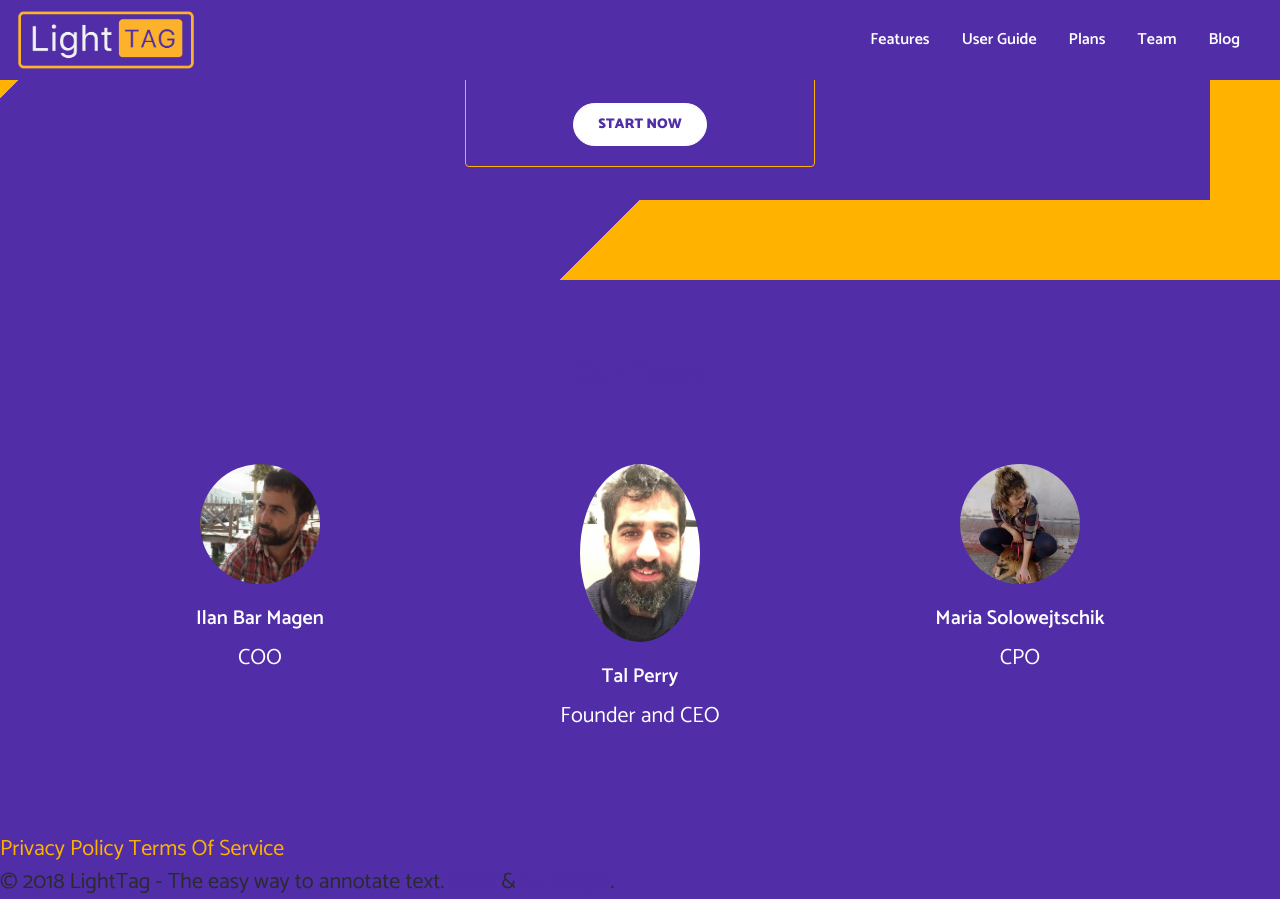
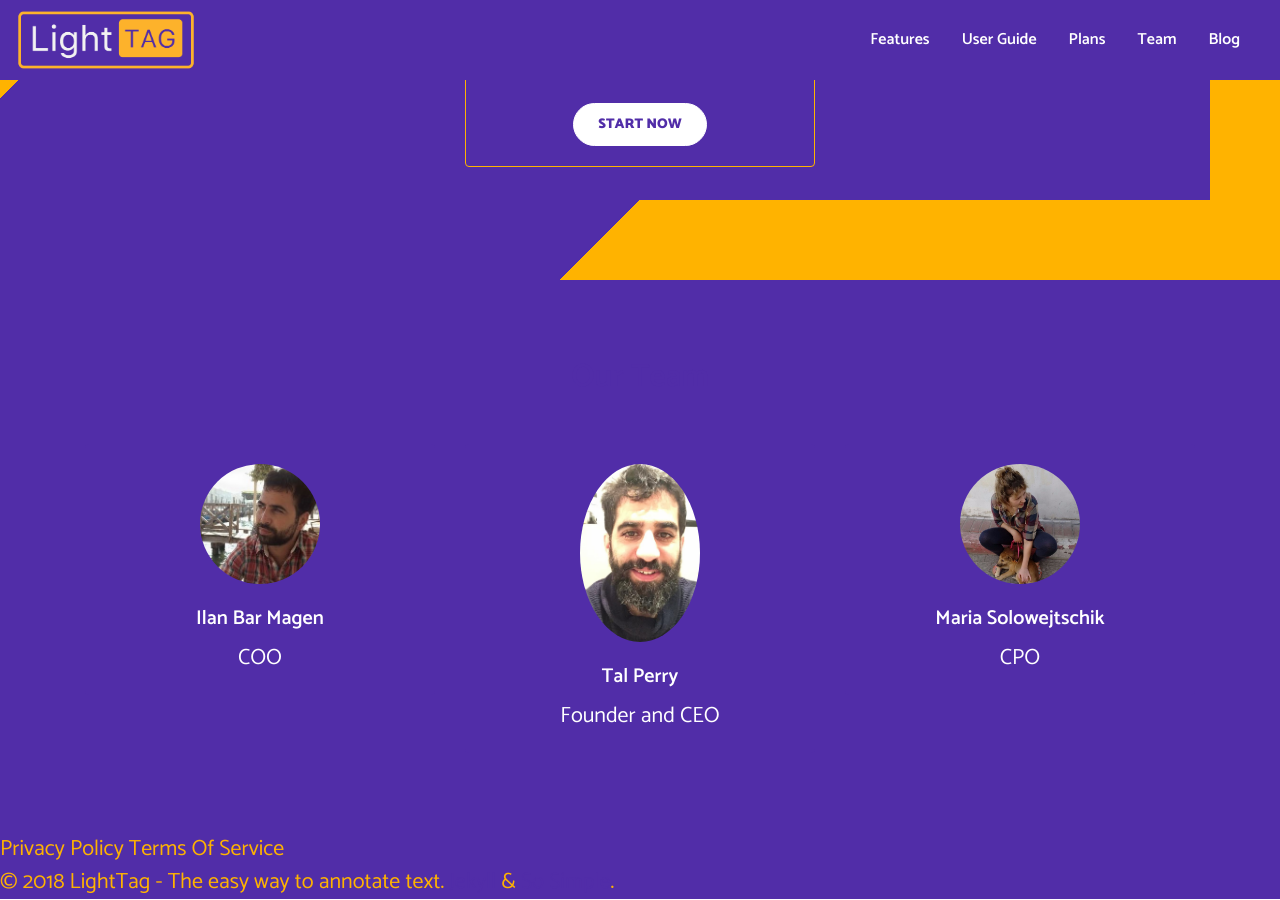
Before and after one commit to talolard/lt_landing_page_2, a Jekyll site: the page built from index.md, in a window 1280 px wide and 900 px high, scrolled down 2974 px. Built offline with Jekyll 4.4.1, drawn with Linux system fonts in a browser that asks for light colours; nearby versions of some CDN libraries; comment, search, counter and statistics services are not loaded.

```diff
--- a/_includes/footer.html
+++ b/_includes/footer.html
@@ -1,4 +1,4 @@
-<footer id="footer" class="site-footer">
+<footer id="footer" class="site-footer text-orange">
   {% include footer-custom.html %}
 
   {%- if site.footer_links -%}
--- a/_includes/style.html
+++ b/_includes/style.html
@@ -1,6 +1,10 @@
 <!--Bootstrap 4-->
 <link rel="stylesheet" href="https://maxcdn.bootstrapcdn.com/bootstrap/4.0.0-alpha.6/css/bootstrap.min.css"
         integrity="sha384-rwoIResjU2yc3z8GV/NPeZWAv56rSmLldC3R/AZzGRnGxQQKnKkoFVhFQhNUwEyJ" crossorigin="anonymous">
+<script src="https://ajax.googleapis.com/ajax/libs/jquery/1.11.2/jquery.min.js"></script>
+
+
+<script  src="https://stackpath.bootstrapcdn.com/bootstrap/4.1.0/js/bootstrap.min.js"></script>
 <link rel="stylesheet" href="https://cdnjs.cloudflare.com/ajax/libs/animate.css/3.5.2/animate.min.css">
 <!--icons-->
 <link rel="stylesheet" href="https://code.ionicframework.com/ionicons/2.0.1/css/ionicons.min.css"/>
```
